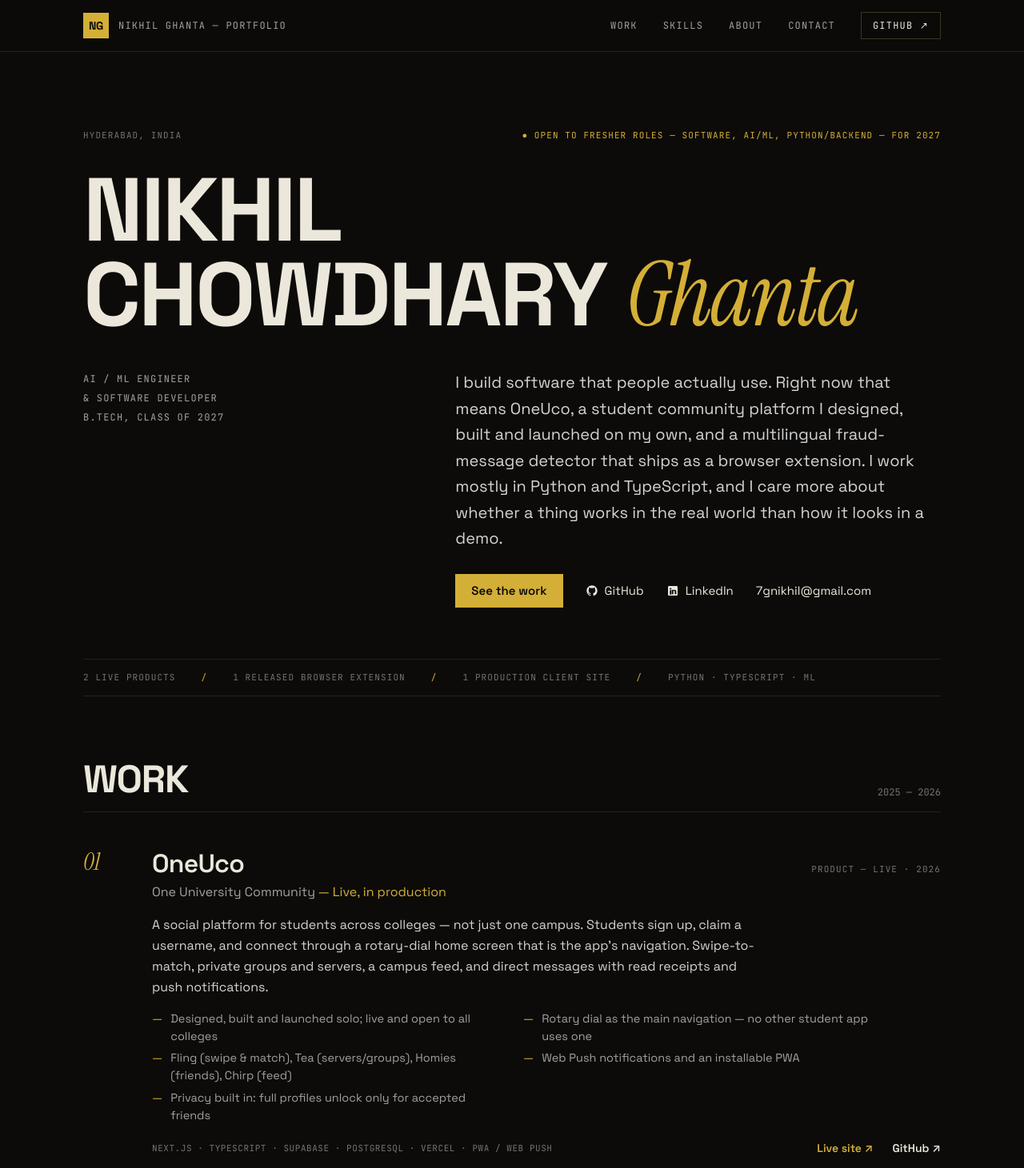
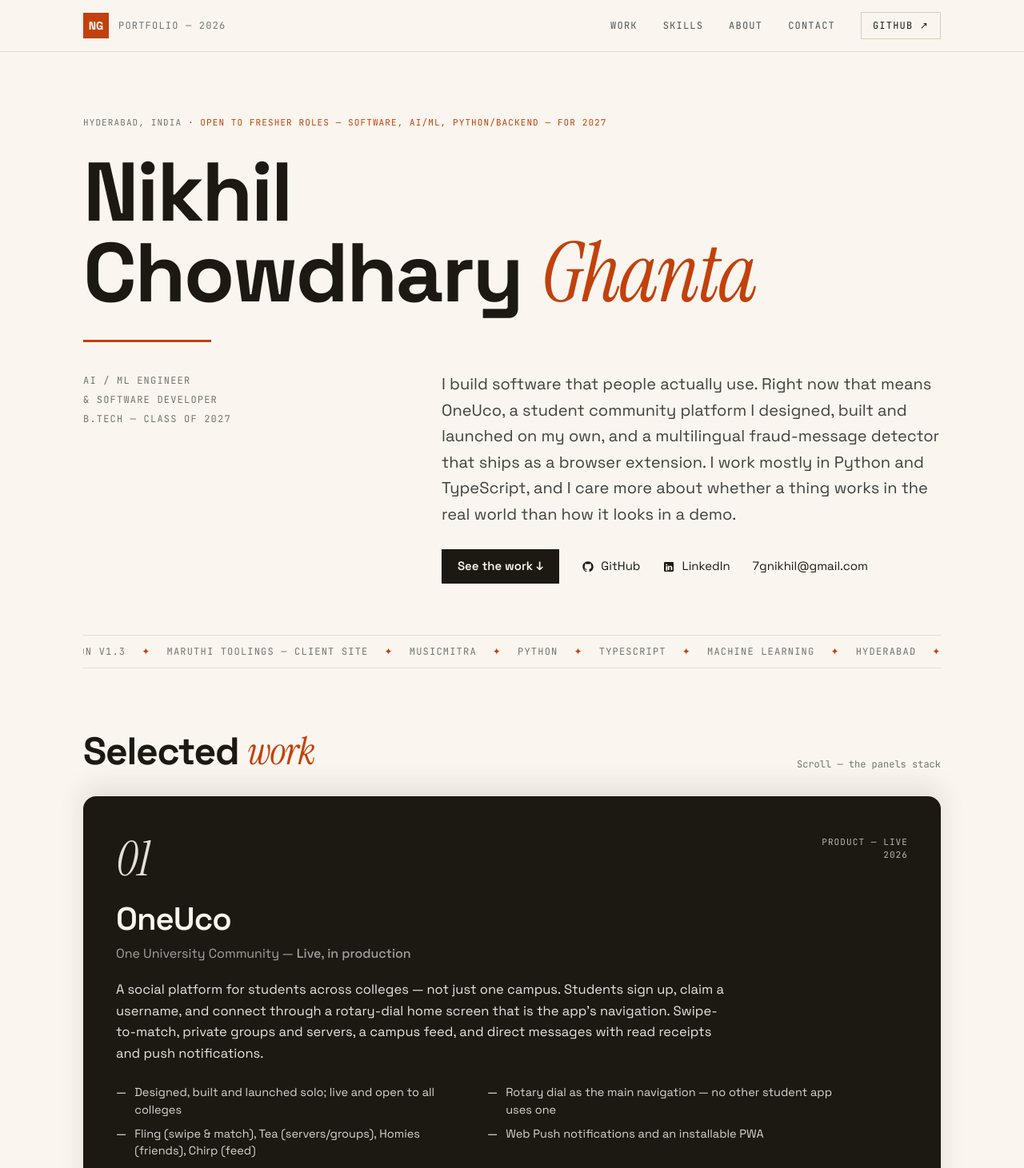
Before and after one commit to 7gnikhil/Portfolio, a React (Vite) app: page / in a window 1280 px wide. Shown: the top 1461 px of the page at 80% size. Built offline with nearby package versions, Linux system fonts and the light colour scheme.

Commit message:
Redesign v3: animated kinetic style, stacking project panels

```diff
--- a/src/components/Footer.tsx
+++ b/src/components/Footer.tsx
@@ -4,7 +4,7 @@ export const Footer = () => (
     <div className="mx-auto max-w-6xl px-5 sm:px-10 py-7 flex flex-wrap justify-between gap-3 font-mono-d text-[11px] uppercase tracking-widest text-neutral-500">
       <span>© 2026 {PERSONAL_INFO.name}</span>
       <span>{PERSONAL_INFO.location}</span>
-      <a href="#top" className="hover:text-[#d4af37]">Top ↑</a>
+      <a href="#top" className="hover:text-[#c2410c]">Top ↑</a>
     </div>
   </footer>
 );
--- a/src/components/Hero.tsx
+++ b/src/components/Hero.tsx
@@ -1,34 +1,40 @@
 import { PERSONAL_INFO } from '../data/portfolioData';
 import { GithubIcon, LinkedinIcon } from './Icons';
 
+const TICKER = ['OneUco — live', 'Fraud Detector Extension v1.3', 'Maruthi Toolings — client site', 'MusicMitra', 'Python', 'TypeScript', 'Machine Learning', 'Hyderabad'];
+
 export const Hero = () => (
-  <section id="top" className="pt-14 sm:pt-24 pb-0">
-    <div className="flex flex-wrap justify-between gap-3 font-mono-d text-[11px] uppercase tracking-widest text-neutral-500">
-      <span>{PERSONAL_INFO.location}</span>
-      <span className="gold">● {PERSONAL_INFO.status}</span>
-    </div>
-    <h1 className="mt-8 font-bold uppercase leading-[0.95] tracking-tight text-[13.5vw] sm:text-[92px] lg:text-[112px]">
-      Nikhil<br />Chowdhary <span className="font-serif-d italic normal-case font-normal gold">Ghanta</span>
+  <section id="top" className="pt-14 sm:pt-20">
+    <p className="rise font-mono-d text-[11px] uppercase tracking-widest text-neutral-500" style={{ animationDelay: '.05s' }}>
+      {PERSONAL_INFO.location} <span className="accent">·</span> <span className="accent">{PERSONAL_INFO.status}</span>
+    </p>
+    <h1 className="mt-7 font-bold leading-[0.98] tracking-tight text-[12.5vw] sm:text-[84px] lg:text-[104px]">
+      <span className="rise block" style={{ animationDelay: '.15s' }}>Nikhil</span>
+      <span className="rise block" style={{ animationDelay: '.28s' }}>Chowdhary <span className="font-serif-d italic font-normal accent">Ghanta</span></span>
     </h1>
-    <div className="mt-10 grid md:grid-cols-[1fr_1.4fr] gap-8 items-start">
-      <p className="font-mono-d text-xs uppercase tracking-widest text-neutral-400 leading-loose">
-        AI / ML Engineer<br />& Software Developer<br />B.Tech, Class of 2027
+    <div className="grow-x mt-8 h-[3px] bg-[#c2410c] w-40" />
+    <div className="mt-9 grid md:grid-cols-[1fr_1.5fr] gap-8 items-start">
+      <p className="rise font-mono-d text-xs uppercase tracking-widest text-neutral-500 leading-loose" style={{ animationDelay: '.4s' }}>
+        AI / ML Engineer<br />& Software Developer<br />B.Tech — Class of 2027
       </p>
-      <div>
-        <p className="text-lg sm:text-xl leading-relaxed text-neutral-300 max-w-2xl">{PERSONAL_INFO.bio}</p>
+      <div className="rise" style={{ animationDelay: '.5s' }}>
+        <p className="text-lg sm:text-xl leading-relaxed text-neutral-700 max-w-2xl">{PERSONAL_INFO.bio}</p>
         <div className="mt-7 flex flex-wrap gap-x-7 gap-y-3 text-[15px]">
-          <a href="#projects" className="font-semibold bg-[#d4af37] text-[#0c0b09] px-5 py-2.5 hover:bg-[#e5c65c] transition-colors">See the work</a>
-          <a href={PERSONAL_INFO.github} target="_blank" rel="noreferrer" className="inline-flex items-center gap-2 py-2.5 hover:text-[#d4af37] transition-colors"><GithubIcon className="w-4 h-4" /> GitHub</a>
-          <a href={PERSONAL_INFO.linkedin} target="_blank" rel="noreferrer" className="inline-flex items-center gap-2 py-2.5 hover:text-[#d4af37] transition-colors"><LinkedinIcon className="w-4 h-4" /> LinkedIn</a>
-          <a href={`mailto:${PERSONAL_INFO.email}`} className="py-2.5 hover:text-[#d4af37] transition-colors">{PERSONAL_INFO.email}</a>
+          <a href="#projects" className="font-semibold bg-[#1c1913] text-[#faf6ef] px-5 py-2.5 hover:bg-[#c2410c] transition-colors">See the work ↓</a>
+          <a href={PERSONAL_INFO.github} target="_blank" rel="noreferrer" className="inline-flex items-center gap-2 py-2.5 hover:text-[#c2410c] transition-colors"><GithubIcon className="w-4 h-4" /> GitHub</a>
+          <a href={PERSONAL_INFO.linkedin} target="_blank" rel="noreferrer" className="inline-flex items-center gap-2 py-2.5 hover:text-[#c2410c] transition-colors"><LinkedinIcon className="w-4 h-4" /> LinkedIn</a>
+          <a href={`mailto:${PERSONAL_INFO.email}`} className="py-2.5 hover:text-[#c2410c] transition-colors">{PERSONAL_INFO.email}</a>
         </div>
       </div>
     </div>
-    <div className="mt-16 border-y rule py-3.5 flex flex-wrap gap-x-8 gap-y-2 font-mono-d text-[11px] uppercase tracking-widest text-neutral-500">
-      <span>2 live products</span><span className="gold">/</span>
-      <span>1 released browser extension</span><span className="gold">/</span>
-      <span>1 production client site</span><span className="gold">/</span>
-      <span>Python · TypeScript · ML</span>
+    <div className="mt-16 border-y rule py-3 overflow-hidden" aria-hidden="true">
+      <div className="marquee-track gap-0">
+        {[0, 1].map(copy => (
+          <div key={copy} className="flex shrink-0 items-center">
+            {TICKER.map(t => <span key={t + copy} className="flex items-center font-mono-d text-xs uppercase tracking-widest text-neutral-500"><span className="px-5">{t}</span><span className="accent">✦</span></span>)}
+          </div>
+        ))}
+      </div>
     </div>
   </section>
 );
--- a/src/components/Navbar.tsx
+++ b/src/components/Navbar.tsx
@@ -1,25 +1,23 @@
 import { useState } from 'react';
 import { PERSONAL_INFO } from '../data/portfolioData';
-
 const LINKS = [
   { name: 'Work', href: '#projects' },
   { name: 'Skills', href: '#skills' },
   { name: 'About', href: '#about' },
   { name: 'Contact', href: '#contact' },
 ];
-
 export const Navbar = () => {
   const [open, setOpen] = useState(false);
   return (
-    <header className="sticky top-0 z-40 bg-[#0c0b09]/92 backdrop-blur-sm border-b rule">
+    <header className="sticky top-0 z-50 bg-[#faf6ef]/90 backdrop-blur-sm border-b rule">
       <div className="mx-auto max-w-6xl px-5 sm:px-10 h-16 flex items-center justify-between">
         <a href="#top" className="flex items-center gap-3">
-          <span className="w-8 h-8 bg-[#d4af37] text-[#0c0b09] font-bold flex items-center justify-center text-sm tracking-tight">NG</span>
-          <span className="font-mono-d text-xs uppercase tracking-widest text-neutral-400 hidden md:inline">Nikhil Ghanta — Portfolio</span>
+          <span className="w-8 h-8 bg-[#c2410c] text-white font-bold flex items-center justify-center text-sm">NG</span>
+          <span className="font-mono-d text-xs uppercase tracking-widest text-neutral-500 hidden md:inline">Portfolio — 2026</span>
         </a>
-        <nav className="hidden sm:flex items-center gap-8 font-mono-d text-xs uppercase tracking-widest text-neutral-400">
-          {LINKS.map(l => <a key={l.name} href={l.href} className="hover:text-[#d4af37] transition-colors">{l.name}</a>)}
-          <a href={PERSONAL_INFO.github} target="_blank" rel="noreferrer" className="text-[#ece7db] border border-[#3a3524] px-3.5 py-2 hover:border-[#d4af37] hover:text-[#d4af37] transition-colors">GitHub ↗</a>
+        <nav className="hidden sm:flex items-center gap-8 font-mono-d text-xs uppercase tracking-widest text-neutral-600">
+          {LINKS.map(l => <a key={l.name} href={l.href} className="hover:text-[#c2410c] transition-colors">{l.name}</a>)}
+          <a href={PERSONAL_INFO.github} target="_blank" rel="noreferrer" className="text-[#1c1913] border border-[#d8cdb2] px-3.5 py-2 hover:border-[#c2410c] hover:text-[#c2410c] transition-colors">GitHub ↗</a>
         </nav>
         <button className="sm:hidden font-mono-d text-xs uppercase tracking-widest" onClick={() => setOpen(!open)}>{open ? 'Close' : 'Menu'}</button>
       </div>
--- a/src/components/Projects.tsx
+++ b/src/components/Projects.tsx
@@ -1,33 +1,35 @@
 import { PROJECTS } from '../data/portfolioData';
+import { Reveal } from './Reveal';
+
+const PANELS = ['bg-[#1c1913] text-[#faf6ef]', 'bg-[#fffdf8] text-[#1c1913]', 'bg-[#c2410c] text-[#fff7ed]', 'bg-[#efe7d3] text-[#1c1913]'];
+const SUB = ['text-neutral-400', 'text-neutral-500', 'text-orange-100', 'text-neutral-500'];
 
 export const Projects = () => (
-  <section id="projects" className="pt-20 pb-4">
-    <div className="flex items-end justify-between mb-4">
-      <h2 className="text-4xl sm:text-5xl font-bold uppercase tracking-tight">Work</h2>
-      <span className="font-mono-d text-xs text-neutral-500">2025 — 2026</span>
-    </div>
-    <div className="border-t rule">
+  <section id="projects" className="pt-20">
+    <Reveal>
+      <div className="flex items-end justify-between mb-8">
+        <h2 className="text-4xl sm:text-5xl font-bold tracking-tight">Selected <span className="font-serif-d italic font-normal accent">work</span></h2>
+        <span className="font-mono-d text-xs text-neutral-500">Scroll — the panels stack</span>
+      </div>
+    </Reveal>
+    <div className="pb-10">
       {PROJECTS.map((p, i) => (
-        <article key={p.id} className="hover-row border-b rule py-9 sm:py-11 px-2 sm:px-4 -mx-2 sm:-mx-4">
-          <div className="grid md:grid-cols-[70px_1fr] gap-4">
-            <span className="font-serif-d italic text-3xl gold">{String(i + 1).padStart(2, '0')}</span>
-            <div>
-              <div className="flex flex-wrap items-baseline justify-between gap-x-6 gap-y-2">
-                <h3 className="text-2xl sm:text-[32px] font-semibold tracking-tight leading-tight">{p.title}</h3>
-                <span className="font-mono-d text-[11px] uppercase tracking-widest text-neutral-500">{p.category} · {p.year}</span>
-              </div>
-              <p className="mt-1 text-neutral-400">{p.subtitle}{p.statusText ? <span className="gold"> — {p.statusText}</span> : null}</p>
-              <p className="mt-4 text-[16px] leading-relaxed text-neutral-300 max-w-3xl">{p.shortDescription}</p>
-              <ul className="mt-4 grid sm:grid-cols-2 gap-x-8 gap-y-1.5 text-[14.5px] text-neutral-400 max-w-4xl">
-                {p.highlights.map(h => <li key={h} className="flex gap-2.5"><span className="gold">—</span><span>{h}</span></li>)}
-              </ul>
-              <div className="mt-5 flex flex-wrap items-center justify-between gap-4">
-                <p className="font-mono-d text-[11px] uppercase tracking-wider text-neutral-500">{p.technologies.join('  ·  ')}</p>
-                <div className="flex gap-6 text-sm font-semibold">
-                  {p.liveUrl && <a href={p.liveUrl} target="_blank" rel="noreferrer" className="gold hover:underline underline-offset-4">Live site ↗</a>}
-                  <a href={p.githubUrl} target="_blank" rel="noreferrer" className="hover:text-[#d4af37] transition-colors">GitHub ↗</a>
-                </div>
-              </div>
+        <article key={p.id} className={`stack-card ${PANELS[i % 4]} rounded-2xl px-6 py-9 sm:px-10 sm:py-12 mb-8 border border-black/10`}>
+          <div className="flex items-start justify-between gap-6">
+            <span className="font-serif-d italic text-5xl sm:text-6xl opacity-90">{String(i + 1).padStart(2, '0')}</span>
+            <span className="font-mono-d text-[11px] uppercase tracking-widest opacity-70 text-right">{p.category}<br />{p.year}</span>
+          </div>
+          <h3 className="mt-5 text-3xl sm:text-[40px] font-semibold tracking-tight leading-tight">{p.title}</h3>
+          <p className={`mt-1.5 text-[16px] ${SUB[i % 4]}`}>{p.subtitle}{p.statusText ? <> — <span className="font-medium">{p.statusText}</span></> : null}</p>
+          <p className="mt-5 text-[16.5px] leading-relaxed max-w-3xl opacity-92">{p.shortDescription}</p>
+          <ul className="mt-6 grid sm:grid-cols-2 gap-x-8 gap-y-2 text-[14.5px] max-w-4xl">
+            {p.highlights.map(h => <li key={h} className="flex gap-2.5"><span>—</span><span className="opacity-85">{h}</span></li>)}
+          </ul>
+          <div className="mt-8 flex flex-wrap items-center justify-between gap-4 border-t border-current/15 pt-5">
+            <p className="font-mono-d text-[11px] uppercase tracking-wider opacity-70">{p.technologies.join('  ·  ')}</p>
+            <div className="flex gap-6 text-sm font-semibold">
+              {p.liveUrl && <a href={p.liveUrl} target="_blank" rel="noreferrer" className="underline underline-offset-4 hover:opacity-70 transition-opacity">Live site ↗</a>}
+              <a href={p.githubUrl} target="_blank" rel="noreferrer" className="underline underline-offset-4 hover:opacity-70 transition-opacity">GitHub ↗</a>
             </div>
           </div>
         </article>
--- /dev/null
+++ b/src/components/Reveal.tsx
@@ -0,0 +1,15 @@
+import { useEffect, useRef, type ReactNode } from 'react';
+
+export const Reveal = ({ children, delay = 0, className = '' }: { children: ReactNode; delay?: number; className?: string }) => {
+  const ref = useRef<HTMLDivElement>(null);
+  useEffect(() => {
+    const el = ref.current;
+    if (!el) return;
+    const io = new IntersectionObserver(([e]) => {
+      if (e.isIntersecting) { el.classList.add('in'); io.disconnect(); }
+    }, { threshold: 0.12 });
+    io.observe(el);
+    return () => io.disconnect();
+  }, []);
+  return <div ref={ref} className={`reveal ${className}`} style={{ transitionDelay: `${delay}ms` }}>{children}</div>;
+};
--- a/src/index.css
+++ b/src/index.css
@@ -2,18 +2,44 @@
 
 html { scroll-behavior: smooth; }
 body {
-  background: #0c0b09;
-  color: #ece7db;
+  background: #faf6ef;
+  color: #1c1913;
   font-family: "Space Grotesk", system-ui, -apple-system, "Segoe UI", sans-serif;
   -webkit-font-smoothing: antialiased;
+  overflow-x: hidden;
 }
-::selection { background: #d4af37; color: #0c0b09; }
+::selection { background: #c2410c; color: #fff7ed; }
 .font-serif-d { font-family: "Instrument Serif", Georgia, serif; }
 .font-mono-d { font-family: "JetBrains Mono", ui-monospace, monospace; }
-.rule { border-color: #262219; }
-.gold { color: #d4af37; }
-.hover-row { transition: background .18s ease; }
-.hover-row:hover { background: #131109; }
+.rule { border-color: #e5dcc9; }
+.accent { color: #c2410c; }
+
+/* ---- entrance + scroll reveal (IntersectionObserver adds .in) ---- */
+.reveal { opacity: 0; transform: translateY(26px); transition: opacity .7s cubic-bezier(.22,1,.36,1), transform .7s cubic-bezier(.22,1,.36,1); }
+.reveal.in { opacity: 1; transform: none; }
+@keyframes riseIn { from { opacity: 0; transform: translateY(34px); } to { opacity: 1; transform: none; } }
+.rise { opacity: 0; animation: riseIn .8s cubic-bezier(.22,1,.36,1) forwards; }
+@keyframes growX { from { transform: scaleX(0); } to { transform: scaleX(1); } }
+.grow-x { transform-origin: left; animation: growX 1s .5s cubic-bezier(.22,1,.36,1) both; }
+
+/* ---- marquee ---- */
+@keyframes marquee { from { transform: translateX(0); } to { transform: translateX(-50%); } }
+.marquee-track { display: flex; width: max-content; animation: marquee 26s linear infinite; }
+.marquee-track:hover { animation-play-state: paused; }
+
+/* ---- sticky stacking project panels ---- */
+.stack-card { position: sticky; top: 84px; box-shadow: 0 -12px 32px rgba(28,25,19,.10); }
+@keyframes barGrow { from { transform: scaleX(0); } to { transform: scaleX(1); } }
+.bar-anim { transform-origin: left; }
+.reveal.in .bar-anim { animation: barGrow 1.1s .15s cubic-bezier(.22,1,.36,1) both; }
+
+@keyframes floatY { 0%,100% { transform: translateY(0); } 50% { transform: translateY(-8px); } }
+.float-y { animation: floatY 5s ease-in-out infinite; }
+
+@media (prefers-reduced-motion: reduce) {
+  .reveal, .rise { opacity: 1 !important; transform: none !important; animation: none !important; }
+  .marquee-track { animation: none; }
+}
 ::-webkit-scrollbar { width: 10px; }
-::-webkit-scrollbar-track { background: #0c0b09; }
-::-webkit-scrollbar-thumb { background: #2e2a1e; border-radius: 6px; border: 2px solid #0c0b09; }
+::-webkit-scrollbar-track { background: #faf6ef; }
+::-webkit-scrollbar-thumb { background: #d9cfb6; border-radius: 6px; border: 2px solid #faf6ef; }
```
Also changed, not shown: src/components/About.tsx (+19 -12 lines), src/components/Contact.tsx (+13 -10 lines), src/components/Skills.tsx (+12 -9 lines).
